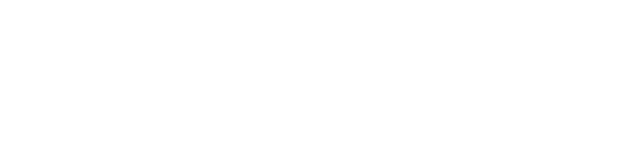
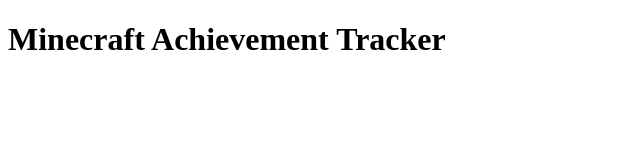
Before and after one commit to Bendalorian/Bendalorian.github.io, a plain HTML site: page index.html in a window 1280 px wide. Shown: the whole page, without its empty margins (0-640 px from the left). Drawn offline with Linux system fonts and the light colour scheme.

Commit message:
diid some thiings

```diff
--- a/index.html
+++ b/index.html
@@ -6,6 +6,8 @@
     <title>Thing</title>
 </head>
 <body>
-
+    <h1>
+        Minecraft Achievement Tracker
+    </h1>
 </body>
 </html>
```
